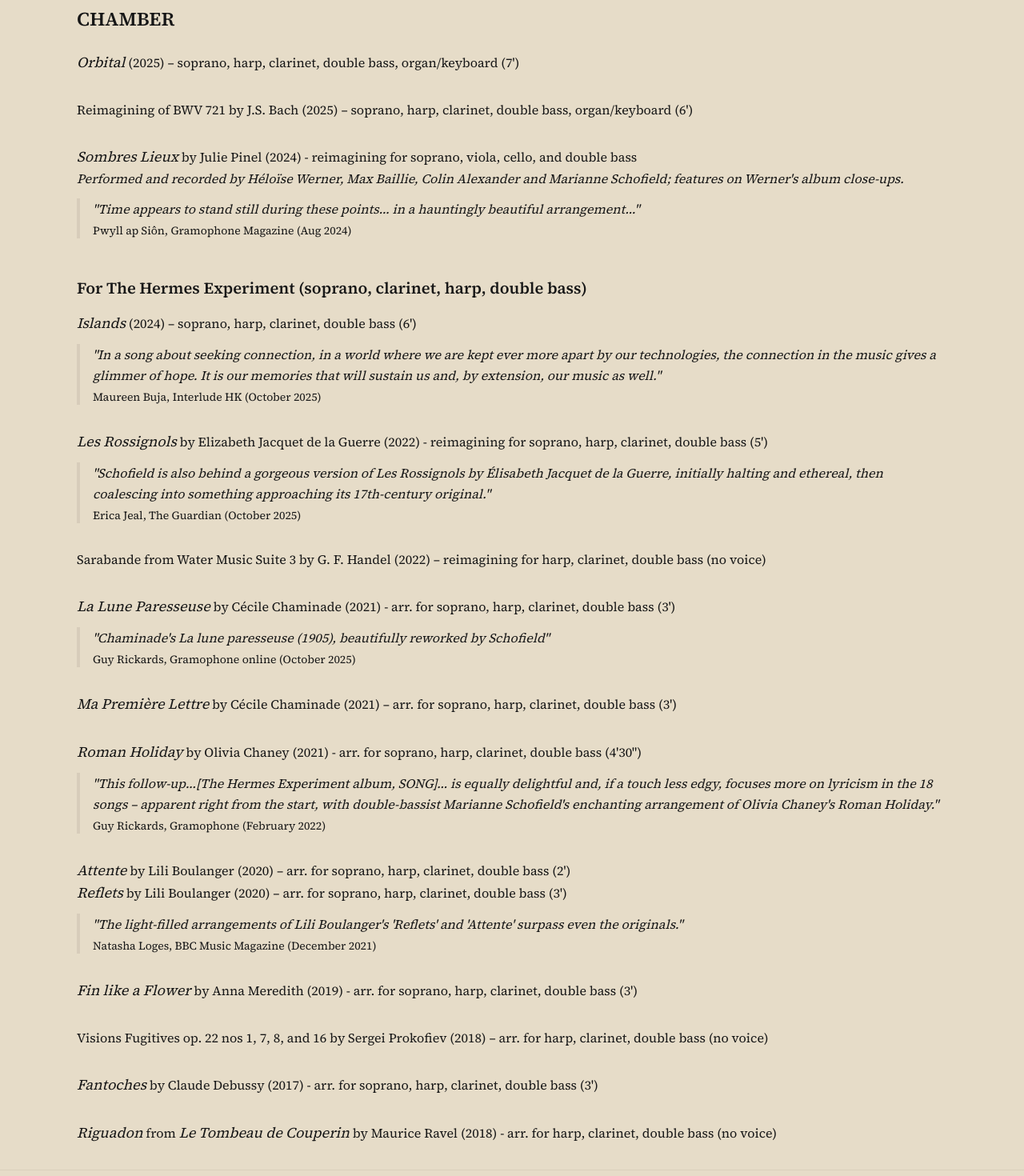
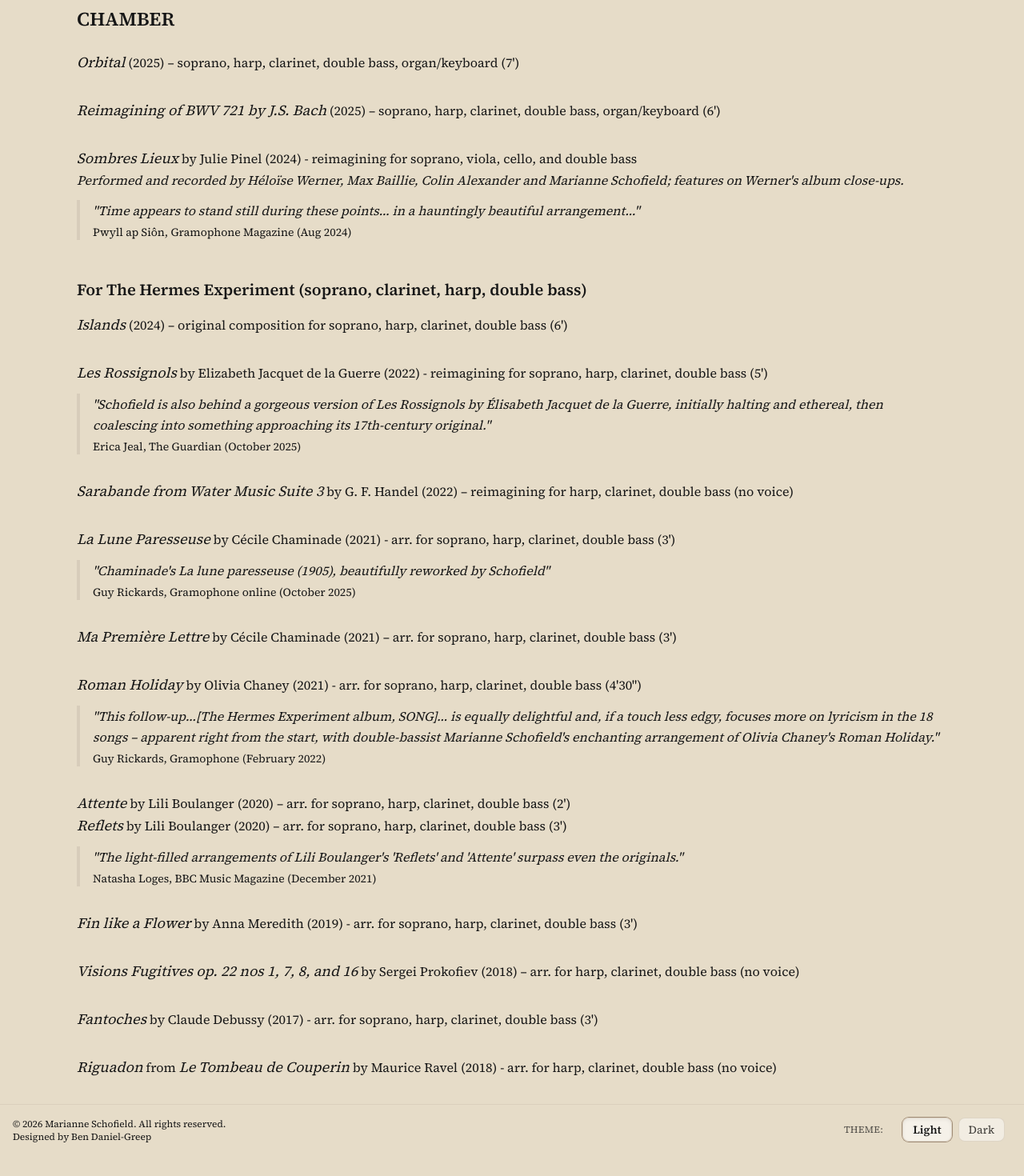
Before and after one commit to BenDanielGreep/mschof-landing-web, a Next.js app: page /works in a window 1280 px wide. Shown: the part 580-2050 px from the top of the page at 80% size. Built offline with nearby package versions, Linux system fonts and the light colour scheme.

Commit message:
feat: update layout, about and works

```diff
--- a/src/app/about/page.tsx
+++ b/src/app/about/page.tsx
@@ -18,6 +18,14 @@ export default function AboutPage() {
           <hr className="w-full h-px border-0 bg-[var(--surface-border)]/60" />
           <div className="prose prose-neutral dark:prose-invert max-w-none mt-8 text-md leading-relaxed space-y-6">
             <p>
+              Marianne Schofield is a double bass player, improviser, composer
+              and arranger based in London. Known for her creativity and
+              versatility, Marianne&#39;s dynamic musical life encompasses
+              classical, contemporary and experimental music, and ranges from
+              solo, chamber, and orchestral playing to writing and collaborative
+              music creation.
+            </p>
+            <p>
               Marianne is a founder member of the ground-breaking quartet{" "}
               <a
                 href="https://www.thehermesexperiment.com/"
@@ -28,11 +36,12 @@ export default function AboutPage() {
               , one of the UK&#39;s leading young contemporary music ensembles
               and winners of the Royal Philharmonic Society Young Artist Award
               in 2021. Formed of harp, clarinet, voice and double bass, the
-              group’s collaborative ethos drives a dynamic programme of over 60
-              new commissions to date, alongside bold arrangements, electrifying
-              free improvisation and music written by members of the group. The
-              Hermes Experiment have released three albums on Delphian Records
-              to critical acclaim; their most recent album, TREE, received a{" "}
+              group&#39;s collaborative ethos drives a dynamic programme of over
+              60 new commissions to date, alongside bold arrangements,
+              electrifying free improvisation and music written by members of
+              the group. The Hermes Experiment have released three albums on
+              Delphian Records to critical acclaim; their most recent album,
+              TREE, received a{" "}
               <a
                 href="https://www.theguardian.com/music/2025/oct/09/the-hermes-experiment-tree-album-review"
                 className="underline"
@@ -49,7 +58,7 @@ export default function AboutPage() {
                 &#39;Schofield is also behind a gorgeous version of Les
                 Rossignols by Élisabeth Jacquet de la Guerre, initially halting
                 and ethereal, then coalescing into something approaching its
-                17th-century original.’{" "}
+                17th-century original.&#39;{" "}
                 <footer className="mt-1 text-sm not-italic font-medium  dark:text-neutral-400">
                   Erica Jeal, Review of TREE by The Hermes Experiment, The
                   Guardian, October 2025
@@ -89,26 +98,6 @@ export default function AboutPage() {
               English Chamber Orchestra, English National Opera, London Mozart
               Players, London Symphony Orchestra, London Philharmonic Orchestra,
               Royal Philharmonic Orchestra, and Sinfonia of London.
-            </p>
-            <p>
-              As an arranger and composer, Marianne recently wrote a piece for
-              Scottish Ensemble and Héloïse Werner to perform in June 2025; a
-              contemporary ‘reimagining’ for string orchestra and voice of a
-              recitative and air from ‘Les Printemps Cantatille’ by the Baroque
-              composer Julie Pinel. Marianne also made a bespoke arrangement for
-              string trio and voice of another song from the same collection of
-              works by Julie Pinel, ‘Sombres Lieux’, for Héloïse Werner’s second
-              album, ‘close-ups’; this was described by Gramophone Magazine as
-              ‘a hauntingly beautiful arrangement’ in which ‘time appears to
-              stand still’. Marianne has arranged music extensively for The
-              Hermes Experiment, including works by Lili Boulanger, Cécile
-              Chaminade, Elizabeth Jacquet de la Guerre, Anna Meredith, and
-              Olivia Chaney, and has also written an original song for the
-              group, ‘Islands’, appearing on their third album, TREE. Upcoming
-              composition projects for late 2025 include a spatial work for
-              organ, voice and The Hermes Experiment, a cello and bass duo for a
-              collaboration with cellist Louise McMonagle, as well as set of
-              unaccompanied double bass miniatures.
             </p>
             <p>
               <blockquote className="border-l-4 pl-4 italic border-[var(--surface-border)]/70">
--- a/src/app/layout.tsx
+++ b/src/app/layout.tsx
@@ -43,8 +43,8 @@ export default function RootLayout({
           </div>
         </main>
         <footer className="mt-auto w-full border-t flex justify-content-between border-[var(--surface-border)]/60">
-          <div className="mx-auto w-full max-w-6xl px-4 py-4 text-xs ">
-            <p>© 2025 Marianne Schofield. All rights reserved.</p>
+          <div className="mx-auto w-full px-4 py-4 text-xs ">
+            <p>© 2026 Marianne Schofield. All rights reserved.</p>
             <p>Designed by Ben Daniel-Greep</p>
           </div>
           <div className="hidden md:flex justify-center items-center">
--- a/src/app/works/page.tsx
+++ b/src/app/works/page.tsx
@@ -33,8 +33,8 @@ export default function WorksPage() {
           double bass, organ/keyboard (7&apos;)
         </li>
         <li>
-          Reimagining of BWV 721 by J.S. Bach (2025) – soprano, harp, clarinet,
-          double bass, organ/keyboard (6&apos;)
+          <i className="text-lg">Reimagining of BWV 721 by J.S. Bach</i> (2025)
+          – soprano, harp, clarinet, double bass, organ/keyboard (6&apos;)
         </li>
         <li className="space-y-3">
           <div>
@@ -61,22 +61,9 @@ export default function WorksPage() {
         <h3 className="text-xl mt-12 mb-4 font-semibold">
           For The Hermes Experiment (soprano, clarinet, harp, double bass)
         </h3>
-        <li className="space-y-3">
-          <div>
-            <i className="text-lg">Islands</i> (2024) – soprano, harp, clarinet,
-            double bass (6&apos;)
-          </div>
-          <blockquote className="border-l-4 pl-4 italic border-[var(--surface-border)]/70">
-            <p className="m-0 ">
-              &quot;In a song about seeking connection, in a world where we are
-              kept ever more apart by our technologies, the connection in the
-              music gives a glimmer of hope. It is our memories that will
-              sustain us and, by extension, our music as well.&quot;
-            </p>
-            <footer className="mt-1 text-sm not-italic font-medium ">
-              Maureen Buja, Interlude HK (October 2025)
-            </footer>
-          </blockquote>
+        <li>
+          <i className="text-lg">Islands</i> (2024) – original composition for
+          soprano, harp, clarinet, double bass (6&apos;)
         </li>
         <li className="space-y-3">
           <div>
@@ -97,8 +84,8 @@ export default function WorksPage() {
           </blockquote>
         </li>
         <li>
-          Sarabande from Water Music Suite 3 by G. F. Handel (2022) –
-          reimagining for harp, clarinet, double bass (no voice)
+          <i className="text-lg">Sarabande from Water Music Suite 3</i> by G. F.
+          Handel (2022) – reimagining for harp, clarinet, double bass (no voice)
         </li>
         <li className="space-y-3">
           <div>
@@ -161,8 +148,11 @@ export default function WorksPage() {
           arr. for soprano, harp, clarinet, double bass (3&apos;)
         </li>
         <li>
-          Visions Fugitives op. 22 nos 1, 7, 8, and 16 by Sergei Prokofiev
-          (2018) – arr. for harp, clarinet, double bass (no voice)
+          <i className="text-lg">
+            Visions Fugitives op. 22 nos 1, 7, 8, and 16
+          </i>{" "}
+          by Sergei Prokofiev (2018) – arr. for harp, clarinet, double bass (no
+          voice)
         </li>
         <li>
           <i className="text-lg">Fantoches</i> by Claude Debussy (2017) - arr.
```
